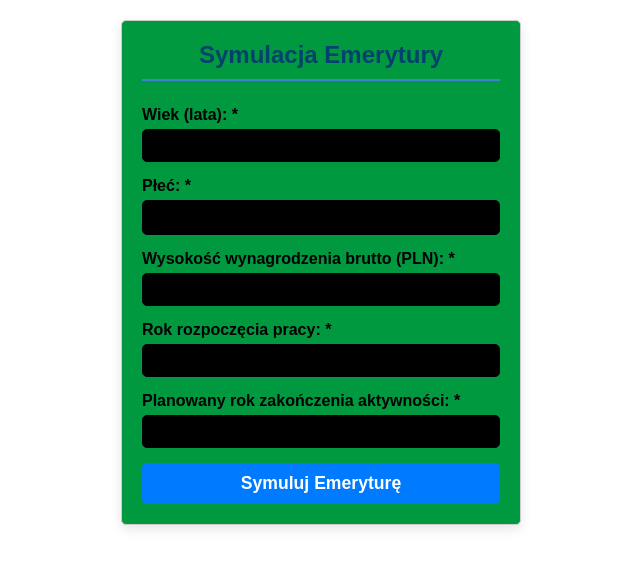
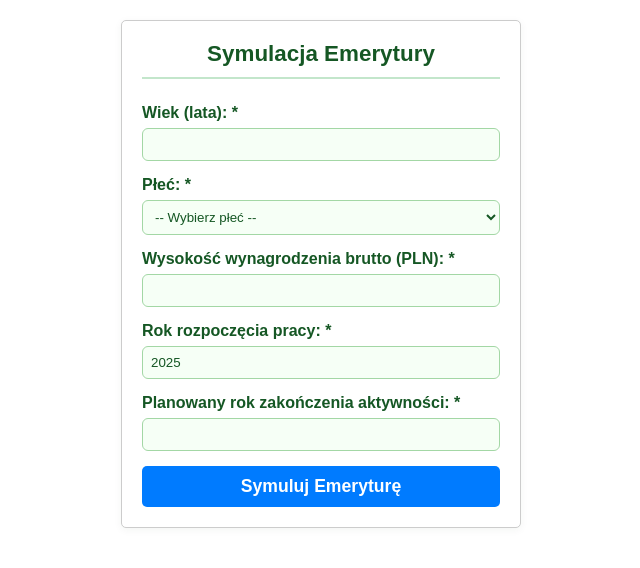
Before and after one commit to MrNtex/symulator-emerytalny, a Next.js app: page /dane in a window 1280 px wide. Shown: the top 568 px of the page, without its empty margins (319-959 px from the left). Built offline with nearby package versions, Linux system fonts and the light colour scheme.

Commit message:
adding route to /dane via button

```diff
--- a/app/globals.css
+++ b/app/globals.css
@@ -5,7 +5,7 @@
 
 @media (prefers-color-scheme: dark) {
   :root {
-    --background: #0a0a0a;
+    --background: #ffffff;
     --foreground: #ededed;
   }
 }
--- a/components/UserForm/UserForm.css
+++ b/components/UserForm/UserForm.css
@@ -1,17 +1,19 @@
 form {
     max-width: 400px;
-    margin: 20px auto;
+    margin: 30px auto;
     padding: 30px;
-    background-color: rgb(0, 153, 63);
+    background-color: #ffffff;
     border-radius: 10px;
-    box-shadow: 0 4px 12px rgba(0, 0, 0, 0.1);
+    border: 1px solid #dbe7db;
+    box-shadow: 0 2px 8px rgba(0, 50, 0, 0.05);
 }
 
 h2 {
-    color: rgb(0, 65, 110);
+    color: #155724; /* głęboka zieleń jak w ZUS */
     text-align: center;
     margin-bottom: 25px;
-    border-bottom: 2px solid rgb(63, 132, 210);
+    font-size: 1.4em;
+    border-bottom: 2px solid #c3e6cb; /* delikatna zieleń */
     padding-bottom: 10px;
 }
 
@@ -20,53 +22,52 @@
 }
 
 label {
-    color: rgb(0, 0, 0);
+    color: #155724;
     display: block;
-    margin-bottom: 5px;
-    font-weight: bold;
+    margin-bottom: 6px;
+    font-weight: 600;
 }
 
 input[type="number"],
 select {
     width: 100%;
     padding: 10px;
-    border: 1px solid rgb(0, 0, 0);
-    border-radius: 5px;
+    border: 1px solid #a3d7a5;
+    border-radius: 6px;
     box-sizing: border-box;
-    background-color: rgb(0, 0, 0);
+    background-color: #f6fff6; /* bardzo jasna zieleń */
+    color: #155724;
+    transition: 0.2s ease;
 }
 
 input[type="number"]:focus,
 select:focus {
     outline: none;
-    border-color: rgb(63, 132, 210);
-    box-shadow: 0 0 5px rgba(63, 132, 210, 0.5);
+    border-color: #198754; /* zielony akcent */
+    box-shadow: 0 0 4px rgba(25, 135, 84, 0.4);
 }
 
 p {
     font-size: 0.85em;
-    margin-top: 5px;
-}
-
-p[style] {
-    color: rgb(0, 100, 40) !important;
+    margin-top: 6px;
+    color: #0f5132;
     font-style: italic;
 }
-
 
 button[type="submit"] {
     width: 100%;
     padding: 12px;
-    background-color: rgb(255, 179, 153);
-    color: rgb(0, 65, 110);
+    background-color: #198754; /* ciemna zieleń */
+    color: #ffffff;
     border: none;
-    border-radius: 5px;
+    border-radius: 6px;
     cursor: pointer;
     font-size: 1.1em;
     font-weight: bold;
-    transition: background-color 0.2s;
+    transition: background-color 0.2s ease, transform 0.1s ease;
 }
 
 button[type="submit"]:hover {
-    background-color: rgb(240, 150, 120);
+    background-color: #157347;
+    transform: translateY(-1px);
 }
```
Also changed, not shown: components/RentModal/RentModal.tsx (+9 -4 lines).
